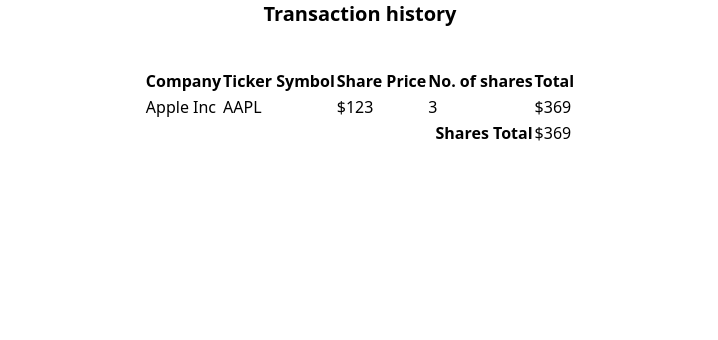
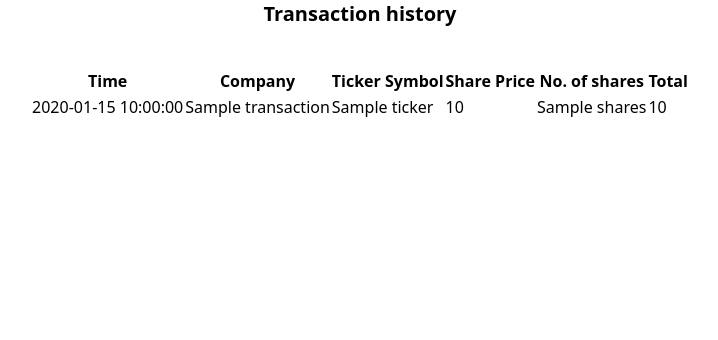
Before and after one commit to LeafieSolutions/finance_app, a Flask app: template templates/history.html in a window 1280 px wide. Shown: the part 80-420 px from the top of the page, without its empty margins (280-998 px from the left). Run offline with Flask 3, Linux system fonts and the light colour scheme; the template is opened without the code that fills it: most values are stand-ins (such as "Sample title", 1, 10 or a date in 2020); style sheets or scripts are compiled from the project's sources; some libraries are stand-ins or nearby versions.

Commit message:
history of transactions

```diff
--- a/templates/history.html
+++ b/templates/history.html
@@ -10,6 +10,7 @@ Buy
     <table>
         <thead>
             <tr>
+                <th>Time</th>
                 <th>Company</th>
                 <th>Ticker Symbol</th>
                 <th>Share Price</th>
@@ -18,20 +19,17 @@ Buy
             </tr>
         </thead>
         <tbody>
+            {% for transaction in transactions %}
             <tr>
-                <td>Apple Inc</td>
-                <td>AAPL</td>
-                <td>$123</td>
-                <td>3</td>
-                <td>$369</td>
+                <td>{{ transaction.timestamp }}</td>
+                <td>{{ transaction.name }}</td>
+                <td>{{ transaction.ticker }}</td>
+                <td>{{ transaction.price }}</td>
+                <td>{{ transaction.shares }}</td>
+                <td>{{ transaction.total }}</td>
             </tr>
+            {% endfor %}
         </tbody>
-        <tfoot>
-            <tr>
-                <td colspan="4" class="text-right font-bold">Shares Total</td>
-                <td>$369</td>
-            </tr>
-        </tfoot>
     </table>
 </div>
 {% endblock %}
```
